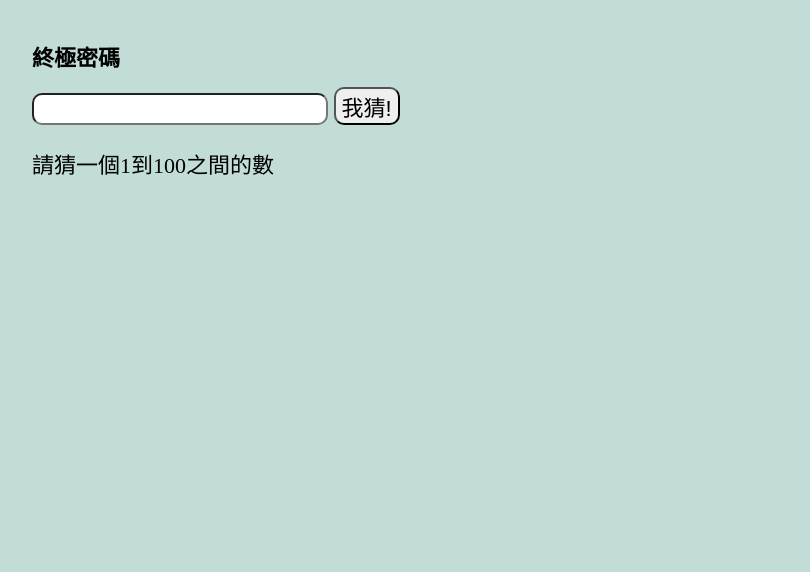
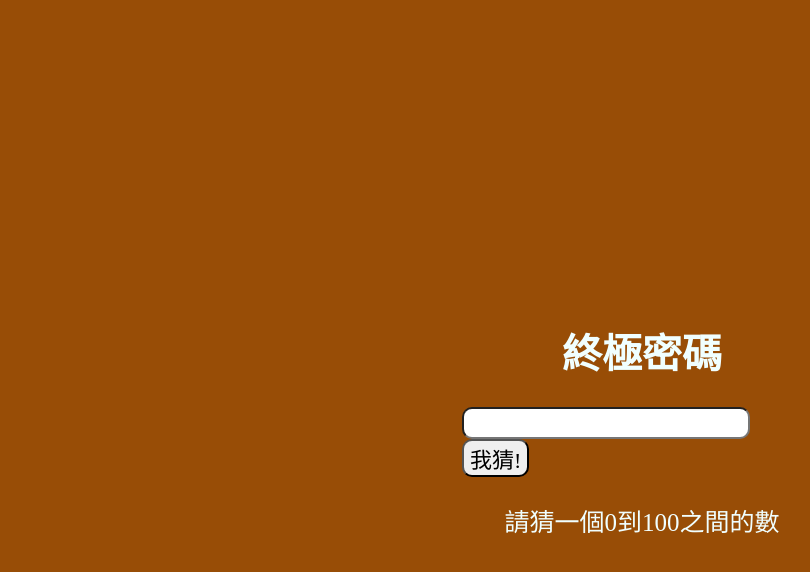
Before and after one commit to ykliu0213/html-css-practice, a plain HTML site: page 05.Final_code_game/index.html in a window 1280 px wide. Shown: the whole page, without its empty margins (8-818 px from the left). Drawn offline with nearby package versions, Linux system fonts and the light colour scheme.

Commit message:
upload 05.Final_code_game

```diff
--- a/05.Final_code_game/css/style.css
+++ b/05.Final_code_game/css/style.css
@@ -18,25 +18,54 @@ html , body {
 
 body {
 
-    background-color: #c2ddd8;
+    /* background: url("../img/bg.jpg") center fixed; */
+    background-size: 700px;
+    background-color: #984d06;
+
+}
+
+h1 {
+
+    text-align: center;
+    font-size: 40px;
+    color: azure;
+    font-family: 微軟正黑體;
 
 }
 
 .main_area {
 
+    width: 360px;
+    height: 150px;
     margin: 40px;
+    padding: 5px 0 0 20px;
+    margin-left: auto;
+    margin-right: auto;
+    top: 250px;
 
 }
 
 #answer {
 
+    width: 280px;
     text-align: right;
     border-radius: 10px;
+    font-family: 微軟正黑體;
 
 }
 
 #guess_btn {
 
     border-radius: 10px;
+    font-family: 微軟正黑體;
 
 }
+
+#prompt {
+
+    font-size: 25px;
+    text-align: center;
+    font-family: 微軟正黑體;
+    color: azure;
+
+}
--- a/05.Final_code_game/index.html
+++ b/05.Final_code_game/index.html
@@ -13,10 +13,11 @@
 <body>
 
     <div class="main_area">
+
         <h1>終極密碼</h1>
         <input id="answer" type="text" value=""/>
         <button id="guess_btn">我猜!</button>
-        <p id="prompt">請猜一個1到100之間的數</p>
+        <p id="prompt">請猜一個0到100之間的數</p>
 
     </div>
 
--- a/05.Final_code_game/js/script.js
+++ b/05.Final_code_game/js/script.js
@@ -5,15 +5,22 @@ let b = 0; // b for bottom
 
 document.getElementById('guess_btn').onclick = function(){
     let ans = document.getElementById('answer').value;
-    if( ans > t || ans < b ){
+    if( parseInt(ans) > t || parseInt(ans) < b ){
         alert("Your answer is out of range !");
-    }else if( ans == final_code ){
+    }else if( parseInt(ans) == final_code ){
         alert("Congratulations ! You got the final code !")
-    }else if( ans < final_code){
+    }else if( parseInt(ans) < final_code){
         b = ans;
     }else{
         t = ans;
     }
-
+    document.getElementById('answer').value = "";
     document.getElementById('prompt').innerHTML = "請猜一個" + b + "到" + t + "之間的數";
 }
+
+document.getElementById('answer').addEventListener("keyup",function(event) {
+    event.preventDefault();
+    if(event.keyCode == 13){
+        document.getElementById('guess_btn').click();
+    }
+});
```
Also changed, not shown: 05.Final_code_game/img/bg.jpg (added).
